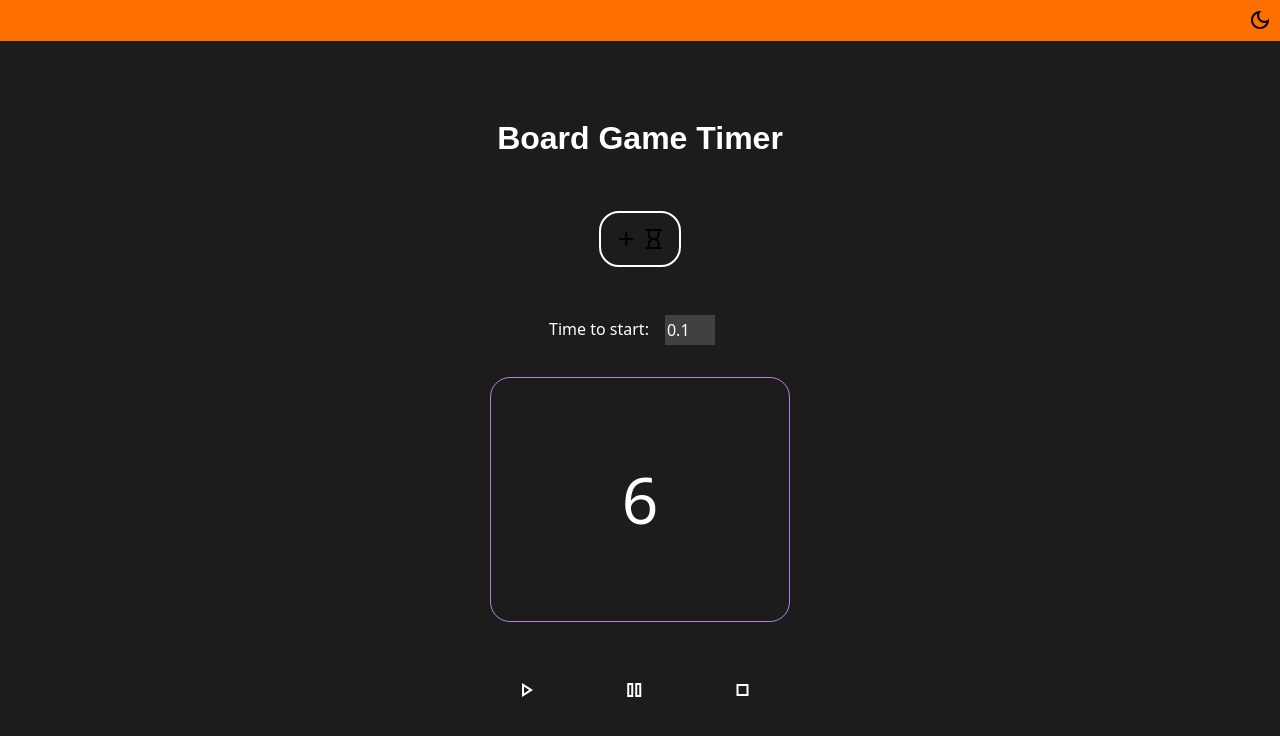
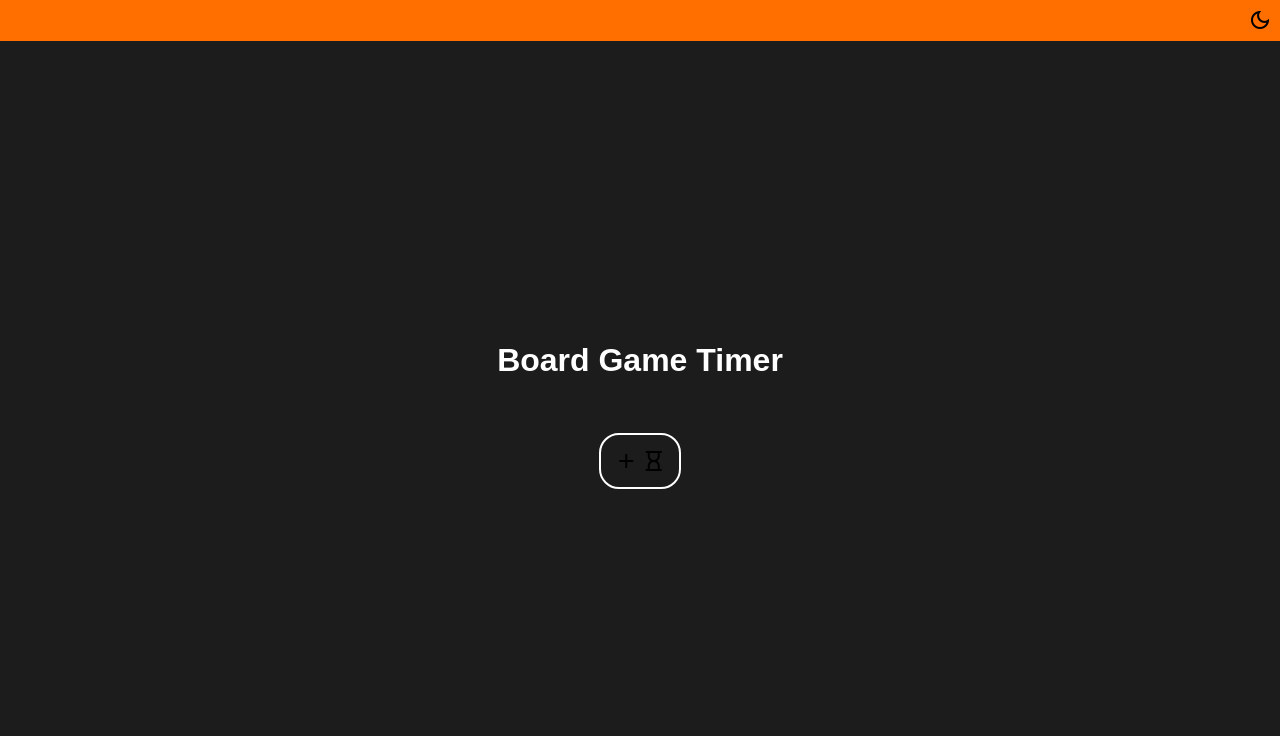
Before and after one commit to Shiinoya/HidalgoSoftware, a SvelteKit app: page /applications/timer in a window 1280 px wide. Shown: the top 736 px of the page. Built offline with nearby package versions, Linux system fonts and the light colour scheme; a web font is replaced by a local one.

Commit message:
Remove  automatic timer generation

```diff
--- a/src/routes/applications/timer/+page.svelte
+++ b/src/routes/applications/timer/+page.svelte
@@ -3,8 +3,7 @@
 
   import Timer from '$lib/components/smart/Timer.svelte';
 
-  // reset this to [];
-  let timers: Component[] = [Timer];
+  let timers: Component[] = [];
 </script>
 
 <title>Board Game Timer</title>
```
